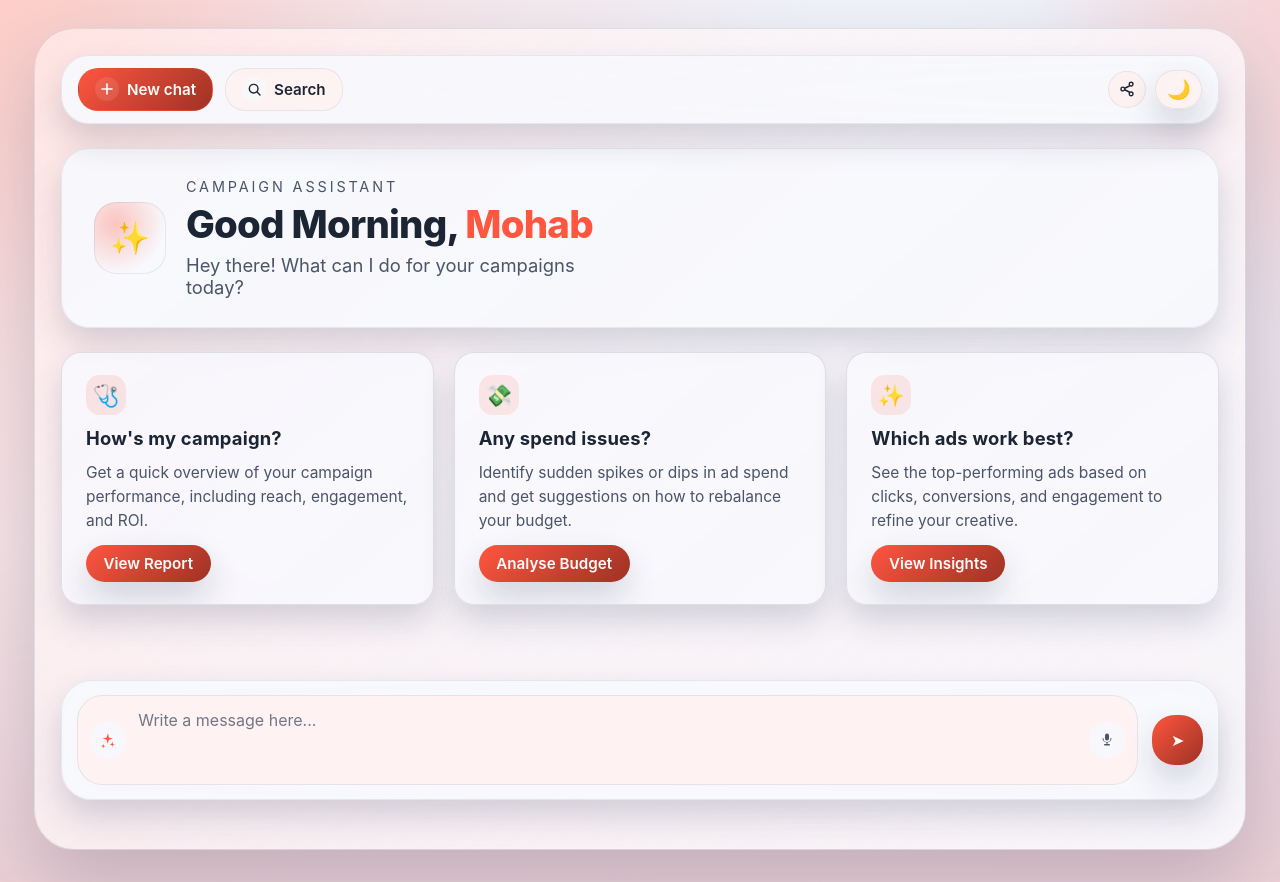
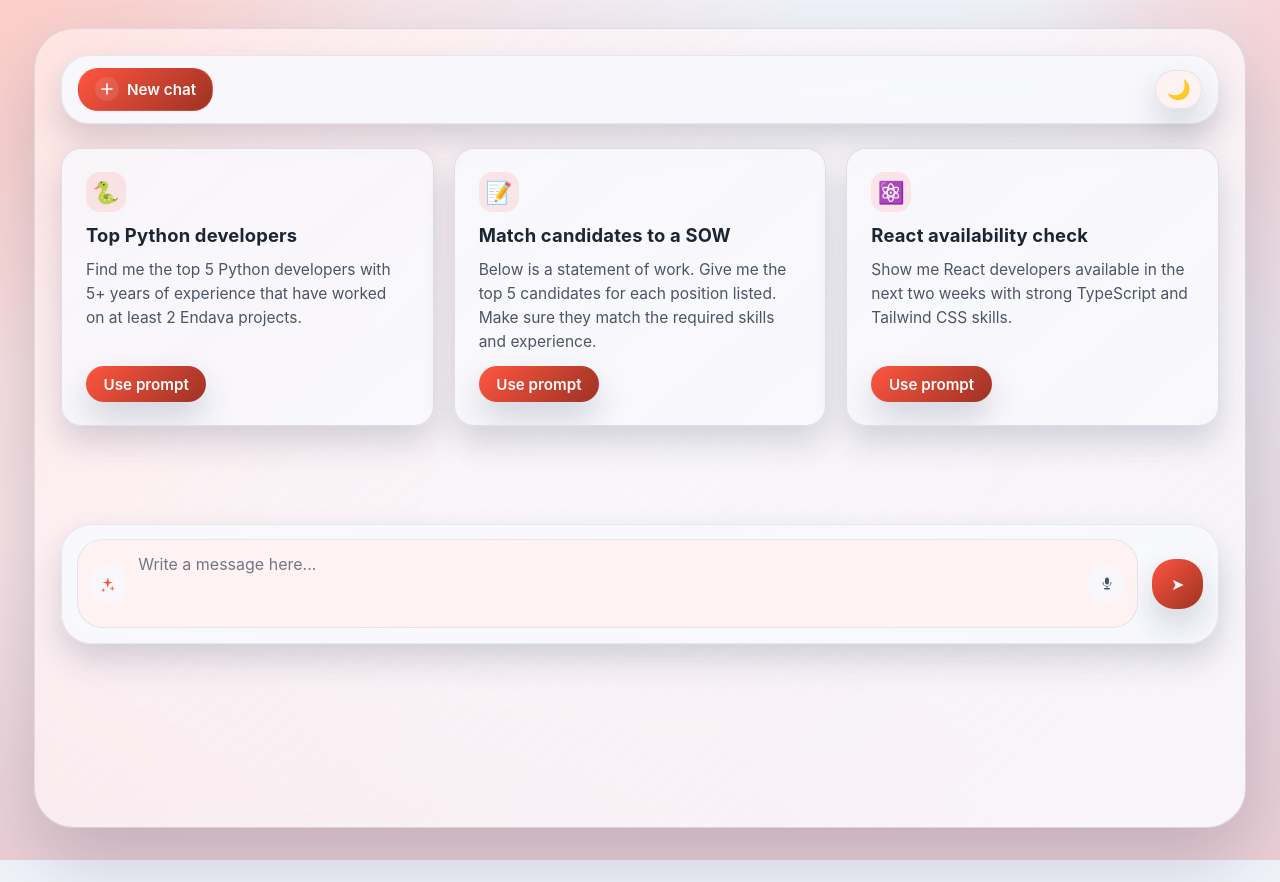
Before and after one commit to garystorey/chat-ui-no-framework, a React (Vite) app: page / in a window 1280 px wide. After the commit the page ends 860 px from the top, so only its background shows below. Built offline with nearby package versions, Linux system fonts and the light colour scheme.

Commit message:
Update suggestions and remove campaign hero

```diff
--- a/src/App.css
+++ b/src/App.css
@@ -19,66 +19,6 @@
   backdrop-filter: blur(24px) saturate(140%);
 }
 
-.hero {
-  display: grid;
-  grid-template-columns: auto minmax(0, 1fr);
-  gap: 1.25rem;
-  align-items: center;
-  padding: 1.8rem clamp(1.2rem, 4vw, 2rem);
-  border-radius: 1.75rem;
-  background: color-mix(in oklab, var(--panel-solid) 92%, transparent);
-  border: 1px solid color-mix(in oklab, var(--panel-border) 70%, transparent);
-  box-shadow: var(--shadow-soft);
-}
-
-.hero--hidden {
-  display: none;
-}
-
-.hero__icon {
-  width: clamp(3.5rem, 8vw, 4.5rem);
-  height: clamp(3.5rem, 8vw, 4.5rem);
-  border-radius: 1.4rem;
-  display: grid;
-  place-items: center;
-  font-size: clamp(1.5rem, 3vw, 2rem);
-  background: radial-gradient(circle at 30% 30%, color-mix(in oklab, var(--accent) 32%, transparent), transparent 70%);
-  box-shadow: inset 0 0 0 1px color-mix(in oklab, var(--panel-border) 70%, transparent);
-}
-
-.hero__content {
-  display: flex;
-  flex-direction: column;
-  gap: 0.4rem;
-}
-
-.hero__eyebrow {
-  margin: 0;
-  font-size: 0.9rem;
-  letter-spacing: 0.2em;
-  text-transform: uppercase;
-  color: var(--muted);
-}
-
-.hero__title {
-  margin: 0;
-  font-size: clamp(1.75rem, 4vw, 2.4rem);
-  font-weight: 800;
-  letter-spacing: -0.02em;
-  color: var(--text);
-}
-
-.hero__highlight {
-  color: var(--accent);
-}
-
-.hero__subtitle {
-  margin: 0;
-  font-size: clamp(1rem, 2.6vw, 1.15rem);
-  color: var(--muted);
-  max-width: 36ch;
-}
-
 .suggestions {
   display: grid;
   grid-template-columns: repeat(3, minmax(0, 1fr));
@@ -95,19 +35,6 @@
     border-radius: 1.75rem;
   }
 
-  .hero {
-    grid-template-columns: 1fr;
-    text-align: center;
-  }
-
-  .hero__content {
-    align-items: center;
-  }
-
-  .hero__subtitle {
-    max-width: none;
-  }
-
   .suggestions {
     grid-template-columns: 1fr;
   }
--- a/src/App.tsx
+++ b/src/App.tsx
@@ -10,46 +10,36 @@ import './App.css';
 
 const suggestions = [
   {
-    id: 'campaign-health',
-    title: "How's my campaign?",
+    id: 'python-experts',
+    title: 'Top Python developers',
     description:
-      'Get a quick overview of your campaign performance, including reach, engagement, and ROI.',
+      'Find me the top 5 Python developers with 5+ years of experience that have worked on at least 2 Endava projects.',
     prompt:
-      'Review the campaign performance for my current marketing initiative. Highlight reach, engagement, and ROI trends.',
-    actionLabel: 'View Report',
-    icon: '🩺',
+      'Find me the top 5 Python developers with 5+ years of experience that have worked on at least 2 Endava projects.',
+    actionLabel: 'Use prompt',
+    icon: '🐍',
   },
   {
-    id: 'budget-audit',
-    title: 'Any spend issues?',
+    id: 'sow-matching',
+    title: 'Match candidates to a SOW',
     description:
-      'Identify sudden spikes or dips in ad spend and get suggestions on how to rebalance your budget.',
+      'Below is a statement of work. Give me the top 5 candidates for each position listed. Make sure they match the required skills and experience.',
     prompt:
-      'Audit the latest ad spend and flag any anomalies. Recommend adjustments to optimise the budget.',
-    actionLabel: 'Analyse Budget',
-    icon: '💸',
+      'Below is a statement of work. Give me the top 5 candidates for each position listed. Make sure they match the required skills and experience.',
+    actionLabel: 'Use prompt',
+    icon: '📝',
   },
   {
-    id: 'creative-insights',
-    title: 'Which ads work best?',
+    id: 'react-availability',
+    title: 'React availability check',
     description:
-      'See the top-performing ads based on clicks, conversions, and engagement to refine your creative.',
+      'Show me React developers available in the next two weeks with strong TypeScript and Tailwind CSS skills.',
     prompt:
-      'Summarise which of our current ads are performing best based on clicks, conversions, and engagement.',
-    actionLabel: 'View Insights',
-    icon: '✨',
+      'Show me React developers available in the next two weeks with strong TypeScript and Tailwind CSS skills.',
+    actionLabel: 'Use prompt',
+    icon: '⚛️',
   },
 ];
-
-const getGreeting = () => {
-  if (typeof window === 'undefined') {
-    return 'Hello';
-  }
-  const hour = new Date().getHours();
-  if (hour < 12) return 'Good Morning';
-  if (hour < 18) return 'Good Afternoon';
-  return 'Good Evening';
-};
 
 const getId = () => {
   if (typeof crypto !== 'undefined' && 'randomUUID' in crypto) {
@@ -64,7 +54,6 @@ const App = () => {
   const [theme, setTheme] = useAtom(themeAtom);
   const [inputValue, setInputValue] = useState('');
   const [isChatOpen, setChatOpen] = useState(false);
-  const [greeting, setGreeting] = useState(() => getGreeting());
   const typingTimeoutRef = useRef<number>(0);
 
   useEffect(() => {
@@ -79,16 +68,6 @@ const App = () => {
     media.addEventListener('change', handleChange);
     return () => media.removeEventListener('change', handleChange);
   }, [setTheme]);
-
-  useEffect(() => {
-    if (typeof window === 'undefined') {
-      return;
-    }
-    const timer = window.setInterval(() => {
-      setGreeting(getGreeting());
-    }, 1000 * 60 * 5);
-    return () => window.clearInterval(timer);
-  }, []);
 
   useEffect(() => {
     document.body.classList.remove('light', 'dark');
@@ -166,18 +145,6 @@ const App = () => {
       </a>
       <div className="chat-wrapper">
         <Header />
-        <section className={`hero ${isChatOpen ? 'hero--hidden' : ''}`} aria-hidden={isChatOpen}>
-          <div className="hero__icon" aria-hidden="true">
-            ✨
-          </div>
-          <div className="hero__content">
-            <p className="hero__eyebrow">Campaign assistant</p>
-            <h2 className="hero__title">
-              {greeting}, <span className="hero__highlight">Mohab</span>
-            </h2>
-            <p className="hero__subtitle">Hey there! What can I do for your campaigns today?</p>
-          </div>
-        </section>
         <section
           className={`suggestions ${isChatOpen ? 'suggestions--hidden' : ''}`}
           aria-hidden={isChatOpen}
--- a/src/components/Header.css
+++ b/src/components/Header.css
@@ -9,12 +9,6 @@
   border: 1px solid color-mix(in oklab, var(--panel-border) 70%, transparent);
   box-shadow: var(--shadow-soft);
   backdrop-filter: blur(16px) saturate(140%);
-}
-
-.topbar__group {
-  display: flex;
-  align-items: center;
-  gap: 0.75rem;
 }
 
 .topbar__button {
@@ -73,34 +67,6 @@
   white-space: nowrap;
 }
 
-.topbar__group--actions {
-  gap: 0.6rem;
-}
-
-.topbar__icon {
-  background: color-mix(in oklab, var(--panel) 78%, transparent);
-  border: 1px solid color-mix(in oklab, var(--panel-border) 70%, transparent);
-  border-radius: 1.2rem;
-  padding: 0.55rem;
-  display: inline-flex;
-  align-items: center;
-  justify-content: center;
-  color: var(--text);
-  cursor: pointer;
-  transition: transform var(--duration-sm) var(--ease-out),
-    background-color var(--duration-sm) var(--ease-out);
-}
-
-.topbar__icon:hover {
-  transform: translateY(-1px);
-  background: color-mix(in oklab, var(--panel) 88%, transparent);
-}
-
-.topbar__icon:focus-visible {
-  outline: none;
-  box-shadow: var(--focus-ring);
-}
-
 @media (max-width: 600px) {
   .topbar {
     flex-direction: column;
@@ -108,11 +74,7 @@
     gap: 0.85rem;
   }
 
-  .topbar__group {
-    justify-content: space-between;
-  }
-
-  .topbar__group--actions {
-    justify-content: flex-end;
+  .topbar__button {
+    justify-content: center;
   }
 }
--- a/src/components/Header.tsx
+++ b/src/components/Header.tsx
@@ -14,53 +14,16 @@ const PlusIcon = () => (
   </svg>
 );
 
-const SearchIcon = () => (
-  <svg aria-hidden="true" width="16" height="16" viewBox="0 0 16 16" fill="none">
-    <path
-      d="M11.333 11.333 14 14M7.667 12a4.333 4.333 0 1 1 0-8.667 4.333 4.333 0 0 1 0 8.667Z"
-      stroke="currentColor"
-      strokeWidth="1.4"
-      strokeLinecap="round"
-      strokeLinejoin="round"
-    />
-  </svg>
-);
-
-const ShareIcon = () => (
-  <svg aria-hidden="true" width="18" height="18" viewBox="0 0 18 18" fill="none">
-    <path
-      d="M6.75 8.25 11.25 6M6.75 9.75l4.5 2.25M15 4.125a1.875 1.875 0 1 1-3.75 0 1.875 1.875 0 0 1 3.75 0ZM6.75 9a1.875 1.875 0 1 1-3.75 0 1.875 1.875 0 0 1 3.75 0ZM15 13.875a1.875 1.875 0 1 1-3.75 0 1.875 1.875 0 0 1 3.75 0Z"
-      stroke="currentColor"
-      strokeWidth="1.4"
-      strokeLinecap="round"
-      strokeLinejoin="round"
-    />
-  </svg>
-);
-
 const Header = () => {
   return (
     <header className="topbar" role="banner">
-      <div className="topbar__group">
       <button type="button" className="topbar__button topbar__button--primary">
         <span className="topbar__button-icon">
           <PlusIcon />
         </span>
         <span className="topbar__button-label">New chat</span>
       </button>
-        <button type="button" className="topbar__button">
-          <span className="topbar__button-icon">
-            <SearchIcon />
-          </span>
-          <span className="topbar__button-label">Search</span>
-        </button>
-      </div>
-      <div className="topbar__group topbar__group--actions">
-        <button type="button" className="topbar__icon" aria-label="Share conversation">
-          <ShareIcon />
-        </button>
       <ThemeToggle />
-      </div>
     </header>
   );
 };
```
Lines whose indentation alone changed are shown as unchanged.
